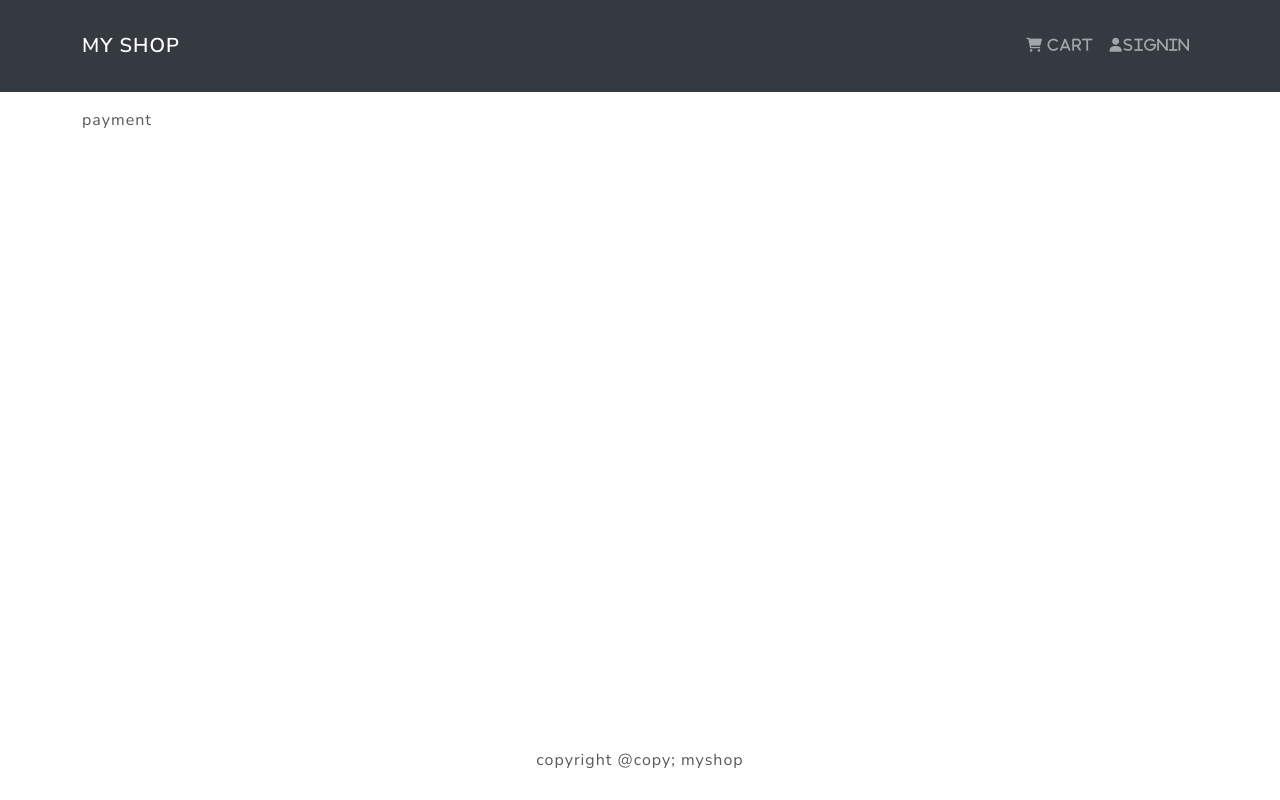
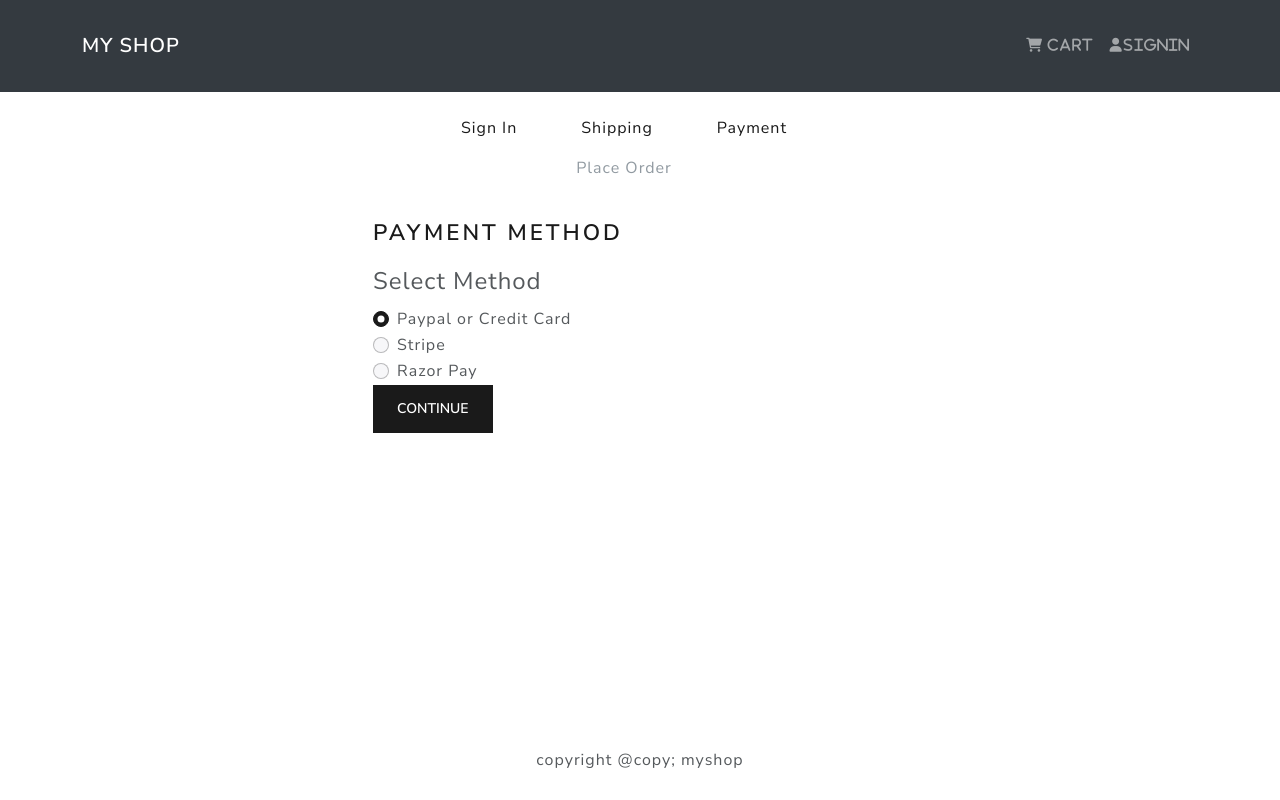
Before and after one commit to yadavravi043/shop_frontend, a React (Create React App) app: page /payment in a window 1280 px wide. Built offline with nearby package versions, Linux system fonts and the light colour scheme.

Commit message:
payment screen

```diff
--- a/src/actions/cartActions.js
+++ b/src/actions/cartActions.js
@@ -1,5 +1,7 @@
 import axios from "axios";
-import { CART_ADD_ITEM,CART_REMOVE_ITEM,CART_SAVE_SHIPPING_ADDRESS } from "../constants/cartConstant";
+import { CART_ADD_ITEM,
+  CART_REMOVE_ITEM,
+  CART_SAVE_SHIPPING_ADDRESS,CART_SAVE_PAYMENT_METHOD } from "../constants/cartConstant";
 export const addToCart=(id,qty)=> async(dispatch,getState)=>{
   const{data}=await axios.get(`/api/products/${id}`)
 
@@ -32,3 +34,10 @@
     })
     localStorage.setItem('shippingAddress',JSON.stringify(data))
 }
+export const savePaymentMethod=(data)=>(dispatch)=>{
+    dispatch({
+        type:CART_SAVE_PAYMENT_METHOD,
+        payload:data,
+    })
+    localStorage.setItem('paymentMethod',JSON.stringify(data))
+}
--- a/src/constants/cartConstant.js
+++ b/src/constants/cartConstant.js
@@ -1,3 +1,4 @@
 export const CART_ADD_ITEM='CART_ADD_ITEM'
 export const CART_REMOVE_ITEM='CART_REMOVE_ITEM'
 export const CART_SAVE_SHIPPING_ADDRESS='CART_SAVE_SHIPPING_ADDRESS'
+export const CART_SAVE_PAYMENT_METHOD='CART_SAVE_PAYMENT_METHOD'
--- a/src/reducers/cartReducer.js
+++ b/src/reducers/cartReducer.js
@@ -1,4 +1,6 @@
-import { CART_ADD_ITEM,CART_REMOVE_ITEM, CART_SAVE_SHIPPING_ADDRESS } from "../constants/cartConstant"
+import { CART_ADD_ITEM,
+    CART_REMOVE_ITEM,
+     CART_SAVE_SHIPPING_ADDRESS ,CART_SAVE_PAYMENT_METHOD} from "../constants/cartConstant"
 export const cartReducer=(state={cartItems:[], shippingAddress:{}} ,action)=>{
     switch(action.type){
         case CART_ADD_ITEM:
@@ -26,6 +28,11 @@
                 ...state,
                 shippingAddress:action.payload,
             }
+        case CART_SAVE_PAYMENT_METHOD:
+            return{
+                ...state,
+                paymentMethod:action.payload,
+            }
         default:
             return state
 }
--- a/src/screens/PaymentScreen.js
+++ b/src/screens/PaymentScreen.js
@@ -1,11 +1,72 @@
-import React from 'react'
+import React, { useState, useEffect } from "react";
+import { Link, Navigate, useNavigate } from "react-router-dom";
+import { Form, Button, Col } from "react-bootstrap";
+import { useDispatch, useSelector } from "react-redux";
+import FormContainer from "../components/FormContainer";
+import { savePaymentMethod } from "../actions/cartActions";
+import CheckoutSteps from "../components/CheckoutSteps";
+const PaymentScreen = () => {
+  const cart = useSelector((state) => state.cart);
+  const { shippingAddress } = cart;
 
-const PaymentScreen = () => {
+  if (!shippingAddress) {
+    navigate("/shipping");
+  }
+
+  const [paymentMethod, setPaymentMethod] = useState("PayPal");
+
+  const navigate = useNavigate();
+  const dispatch = useDispatch();
+  const submitHandler = (e) => {
+    e.preventDefault();
+    dispatch(savePaymentMethod(paymentMethod));
+    navigate("/placeorder");
+  };
   return (
-    <div>
-      payment
-    </div>
-  )
-}
+    <FormContainer>
+      <CheckoutSteps step1 step2 step3 />
+      <h1>Payment Method</h1>
+      <Form onSubmit={submitHandler}>
+        <Form.Group>
+          <Form.Label as="legend">Select Method</Form.Label>
+          <Col>
+          <Form.Check
+          type='radio'
+            label='Paypal or Credit Card'
+            id='PayPal'
+            name='paymentMethod'
+            value='Paypal'
+            checked
+            onChange={(e)=>setPaymentMethod(e.target.value)}
+            ></Form.Check>
 
-export default PaymentScreen
+            <Form.Check
+            type='radio'
+            label='Stripe'
+            id='Stripe'
+            name='paymentMethod'
+            value='Stripe'
+            onChange={(e)=>setPaymentMethod(e.target.value)}
+            ></Form.Check>
+
+            <Form.Check
+            type='radio'
+            label='Razor Pay'
+            id='Razor Pay'
+            name='paymentMethod'
+            value='Razor Pay'
+            onChange={(e)=>setPaymentMethod(e.target.value)}
+            ></Form.Check>
+
+            </Col>
+            </Form.Group>
+
+        <Button type="submit" variant="primary">
+          continue
+        </Button>
+      </Form>
+    </FormContainer>
+  );
+};
+
+export default PaymentScreen;
```
